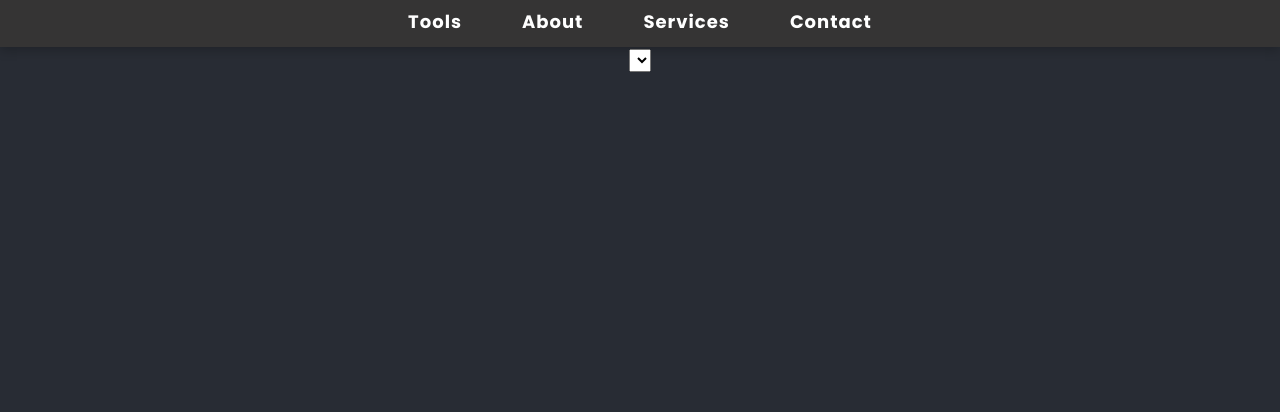
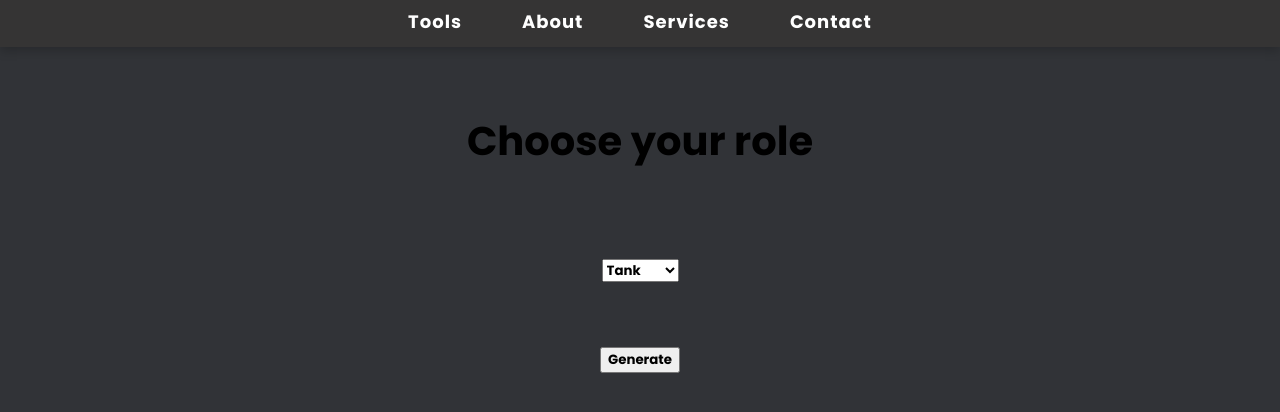
Before and after one commit to calebrosen/codenamecaleb, a React (Create React App) app: page /overwatch-random-character-generator in a window 1280 px wide. Shown: the top 412 px of the page. Built offline with nearby package versions, Linux system fonts and the light colour scheme.

Commit message:
Started logic of RNG

```diff
--- a/src/App.css
+++ b/src/App.css
@@ -7,7 +7,7 @@ html, body {
 }
 
 body {
-  background-color: #282c34;
+  background-color: #313337;
 }
 
 * {
@@ -97,3 +97,39 @@ body {
 .centeredContainer {
   text-align: center;
 }
+
+.marginTop1 {
+  margin-top: 1rem;
+}
+
+.marginTop2 {
+  margin-top: 2rem;
+}
+
+.marginTop3 {
+  margin-top: 3rem;
+}
+
+.marginTop4 {
+  margin-top: 4rem;
+}
+
+.marginBottom1 {
+  margin-bottom: 1rem;
+}
+
+.marginBottom2 {
+  margin-bottom: 2rem;
+}
+
+.marginBottom3 {
+  margin-bottom: 3rem;
+}
+
+.marginBottom4 {
+  margin-bottom: 4rem;
+}
+
+.largeHeader {
+  font-size:2.5rem;
+}
--- a/src/components/header/StickyHeader.jsx
+++ b/src/components/header/StickyHeader.jsx
@@ -26,6 +26,7 @@ const StickyHeader = ({ children }) => {
     };
 
     return (
+        <div>
             <header className="sticky-header">
                 <nav className="navbar">
                     <ul className="nav-list">
@@ -42,8 +43,9 @@ const StickyHeader = ({ children }) => {
                         <li><a href="#contact">Contact</a></li>
                     </ul>
                 </nav>
+            </header>
             {children}
-        </header>
+        </div>
     );
 };
 
--- a/src/pages/overwatch-random-character-generator/OW-RNG.jsx
+++ b/src/pages/overwatch-random-character-generator/OW-RNG.jsx
@@ -1,11 +1,49 @@
-import React from 'react';
-
+import React, { useState } from 'react';
 
 const OverWatchRandomCharacterGenerator = () => {
+    const [selectedRole, setSelectedRole] = useState('Tank');
+    const [randomHero, setRandomHero] = useState('');
+
+    const roles = {
+        Tank: ["D.Va", "Doomfist", "Junker Queen", "Mauga", "Orisa", "Ramattra",
+               "Reinhardt", "Roadhog", "Sigma", "Winston", "Wrecking Ball", "Zarya"],
+        DPS: ["Ashe", "Bastion", "Cassidy", "Echo", "Genji", "Hanzo", "Junkrat",
+              "Mei", "Pharah", "Reaper", "Soldier: 76", "Sojourn", "Sombra",
+              "Symmetra", "Torbjörn", "Tracer", "Venture", "Widowmaker"],
+        Support: ["Ana", "Baptiste", "Brigitte", "Kiriko", "Lifeweaver", "Lucio",
+                  "Mercy", "Moira", "Zenyatta", "Illari"]
+    };
+
+    const updateRole = (e) => {
+        setSelectedRole(e.target.value);
+    };
+
+    const getRandomElement = (array) => {
+        return array[Math.floor(Math.random() * array.length)];
+    };
+
+    const generateHero = () => {
+        const heroes = roles[selectedRole];
+        const randomHero = getRandomElement(heroes);
+        setRandomHero(randomHero);
+    };
 
     return (
         <div id="container" className="centeredContainer">
-            <select></select>
+            <p className='marginTop4 largeHeader'>Choose your role</p>
+            <select className='marginTop3' onChange={updateRole} value={selectedRole}>
+                <option value="Tank">Tank</option>
+                <option value="DPS">DPS</option>
+                <option value="Support">Support</option>
+            </select>
+            <div className='marginTop4'>
+                <button onClick={generateHero}>Generate</button>
+            </div>
+            {randomHero && (
+                <div className='marginTop3' id="appendTo">
+                    <p>{randomHero}</p>
+                </div>
+            )}
         </div>
     );
 };
```
Lines whose indentation alone changed are shown as unchanged.
